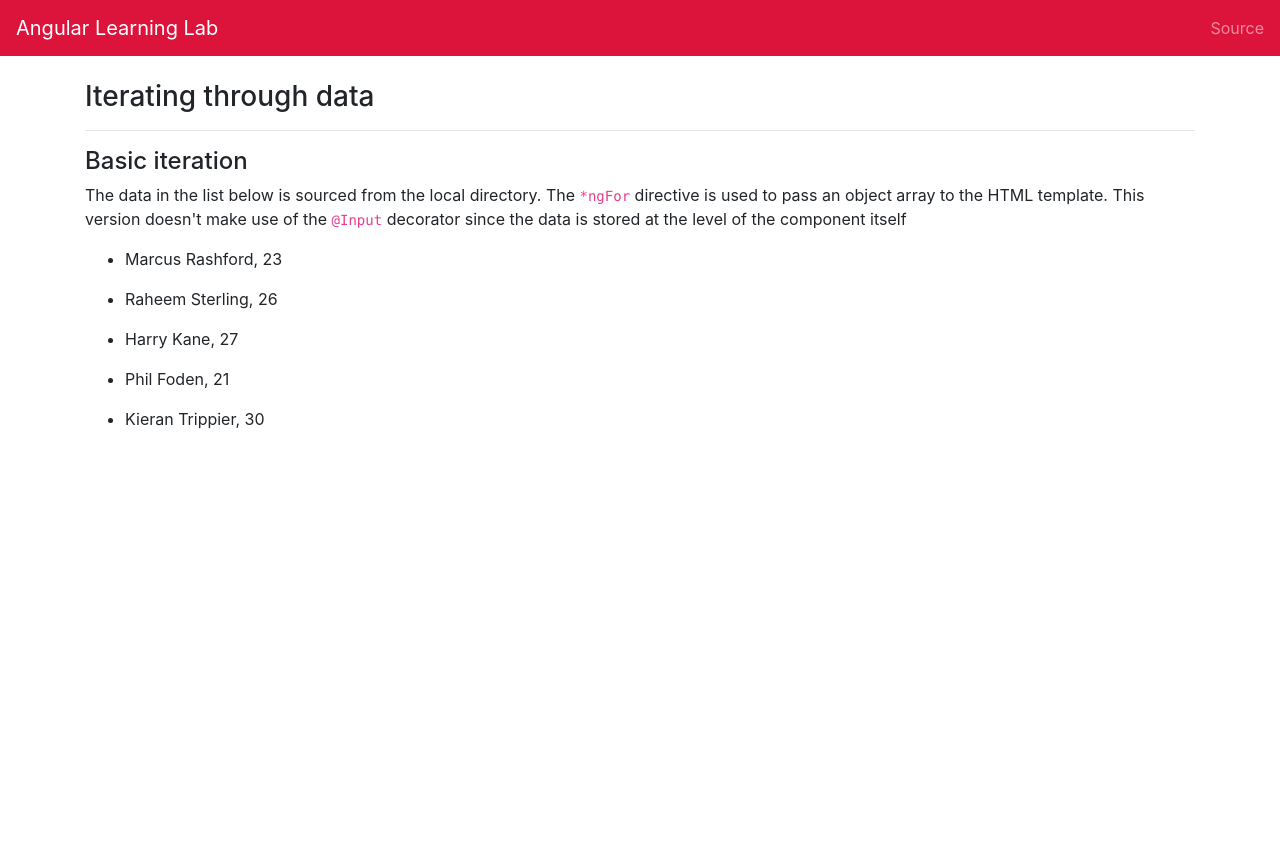
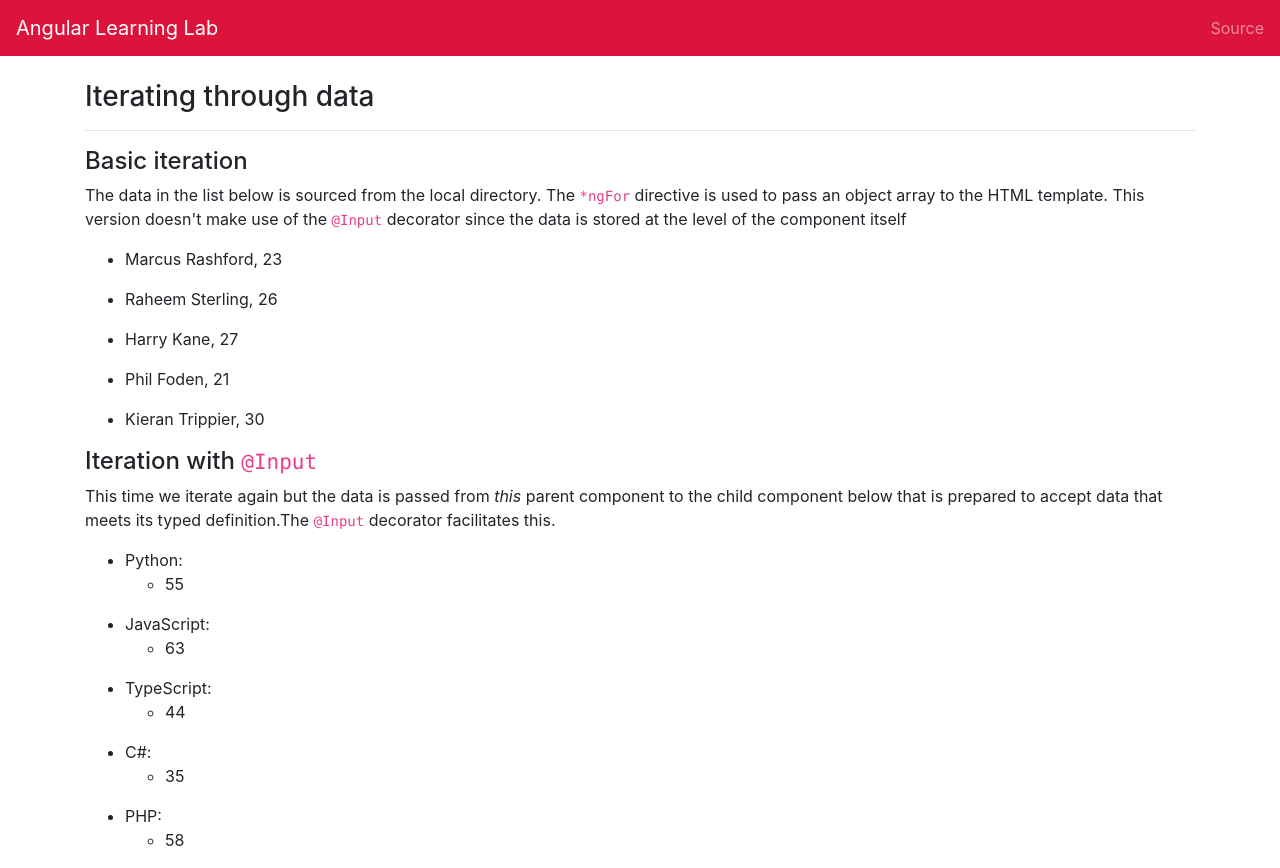
Before and after one commit to thomasabishop/angular-learning-lab, an Angular app: page /data-iterate in a window 1280 px wide. Before the commit the page ends 800 px from the top, so only its background shows below. Built offline with nearby package versions, Linux system fonts and the light colour scheme.

Commit message:
Add @Input looping example

```diff
--- a/src/app/app.module.ts
+++ b/src/app/app.module.ts
@@ -9,7 +9,8 @@ import { SplashComponent } from './splash/splash.component'
 import { FooterComponent } from './footer/footer.component'
 import { ForLoopComponent } from './for-loop/for-loop.component'
 import { NamesAgesComponent } from './names-ages/names-ages.component'
-import { ConditionalRenderingComponent } from './conditional-rendering/conditional-rendering.component'
+import { ConditionalRenderingComponent } from './conditional-rendering/conditional-rendering.component';
+import { InputLoopComponent } from './input-loop/input-loop.component'
 
 @NgModule({
   declarations: [
@@ -22,6 +23,7 @@ import { ConditionalRenderingComponent } from './conditional-rendering/condition
     ForLoopComponent,
     NamesAgesComponent,
     ConditionalRenderingComponent,
+    InputLoopComponent,
   ],
   imports: [
     BrowserModule,
--- a/src/app/for-loop/for-loop.component.html
+++ b/src/app/for-loop/for-loop.component.html
@@ -8,3 +8,11 @@
   component itself
 </p>
 <app-names-ages></app-names-ages>
+
+<h3 class="h4">Iteration with <code>@Input</code></h3>
+<p>
+  This time we iterate again but the data is passed from <i>this</i> parent component to the child
+  component below that is prepared to accept data that meets its typed definition.The
+  <code>@Input</code> decorator facilitates this.
+</p>
+<app-input-loop *ngFor="let lang of progLangs" [programmingLanguageData]="lang"></app-input-loop>
--- a/src/app/for-loop/for-loop.component.ts
+++ b/src/app/for-loop/for-loop.component.ts
@@ -1,4 +1,5 @@
-import { Component, OnInit } from '@angular/core'
+import {Component, OnInit} from '@angular/core';
+import {programmingLangsPopularity} from './input-loop.data';
 @Component({
   selector: 'app-for-loop',
   templateUrl: './for-loop.component.html',
@@ -7,4 +8,6 @@ import { Component, OnInit } from '@angular/core'
 export class ForLoopComponent implements OnInit {
   constructor() {}
   ngOnInit(): void {}
+
+  progLangs = programmingLangsPopularity;
 }
--- /dev/null
+++ b/src/app/for-loop/input-loop.data.ts
@@ -0,0 +1,22 @@
+export const programmingLangsPopularity = [
+  {
+    language: 'Python',
+    usagePercent: 55,
+  },
+  {
+    language: 'JavaScript',
+    usagePercent: 63,
+  },
+  {
+    language: 'TypeScript',
+    usagePercent: 44,
+  },
+  {
+    language: 'C#',
+    usagePercent: 35,
+  },
+  {
+    language: 'PHP',
+    usagePercent: 58,
+  },
+];
--- /dev/null
+++ b/src/app/input-loop/input-loop.component.html
@@ -0,0 +1,6 @@
+<ul>
+  <li>{{ programmingLanguageData.language }}:</li>
+  <ul>
+    <li>{{ programmingLanguageData.usagePercent }}</li>
+  </ul>
+</ul>
--- /dev/null
+++ b/src/app/input-loop/input-loop.component.ts
@@ -0,0 +1,18 @@
+import {Component, Input, OnInit} from '@angular/core';
+import {IInputLoop} from './input-loop.model';
+
+@Component({
+  selector: 'app-input-loop',
+  templateUrl: './input-loop.component.html',
+  styleUrls: ['./input-loop.component.less'],
+})
+export class InputLoopComponent implements OnInit {
+  constructor() {}
+
+  ngOnInit(): void {}
+
+  @Input()
+  programmingLanguageData!: IInputLoop;
+}
+
+// ng-container
--- /dev/null
+++ b/src/app/input-loop/input-loop.model.ts
@@ -0,0 +1,4 @@
+export interface IInputLoop {
+  language: string;
+  usagePercent: number;
+}
```
Also changed, not shown: tsconfig.json (+2 -5 lines), src/app/input-loop/input-loop.component.less (added), 1 other file (tests, documents, lock files or other folders).
